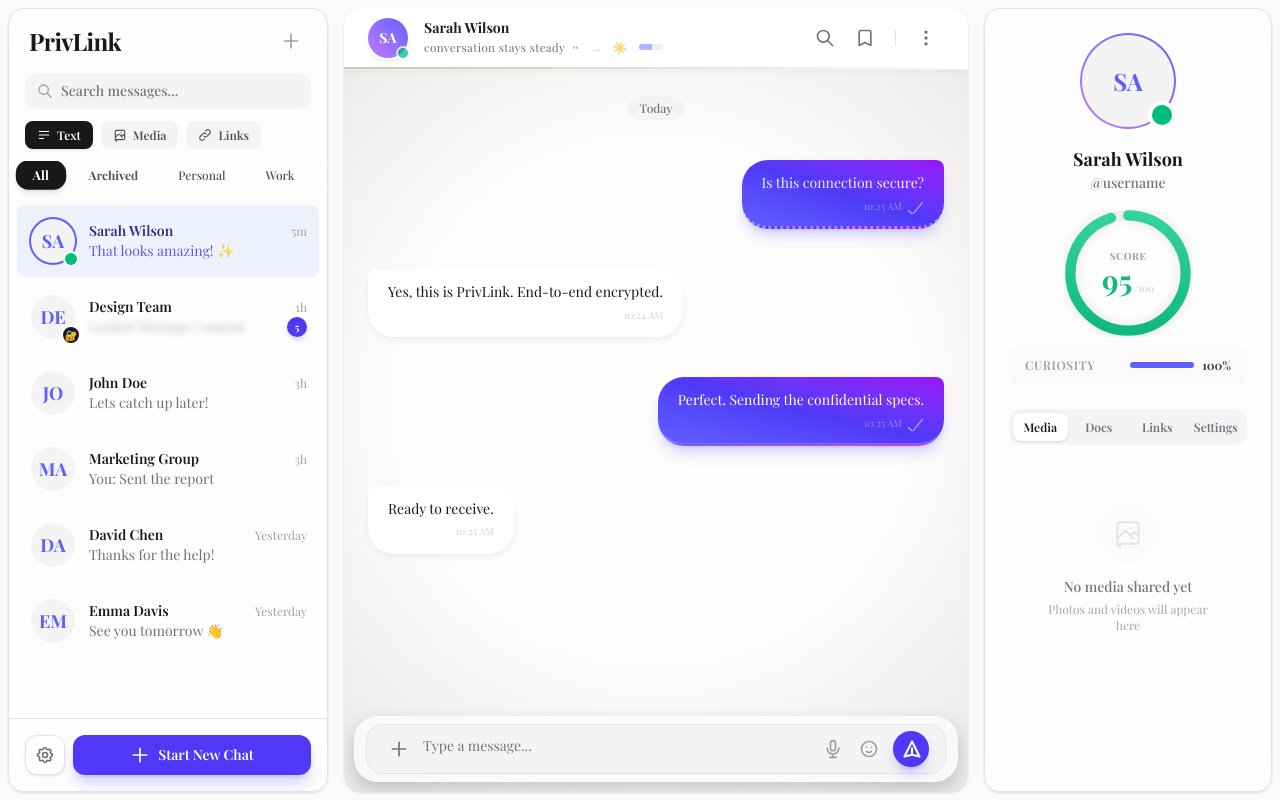
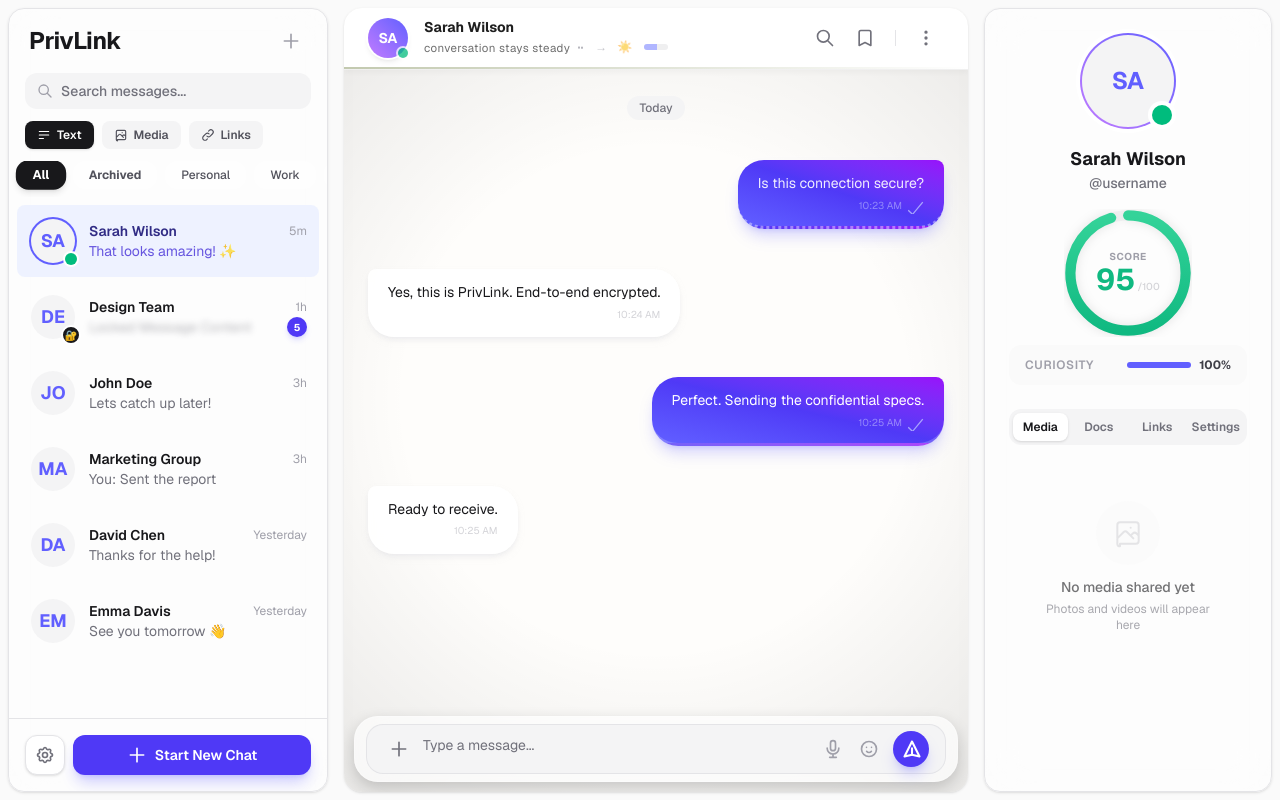
Before and after one commit to gagan2007jadaun/PrivLink, a Next.js app: page / in a window 1280 px wide. Built offline with nearby package versions, Linux system fonts and the light colour scheme; a web font is replaced by a local one.

Commit message:
Refactor: Restore default Geist Sans font

```diff
--- a/src/app/globals.css
+++ b/src/app/globals.css
@@ -104,7 +104,7 @@
 @theme inline {
   --color-background: var(--background);
   --color-foreground: var(--foreground);
-  --font-sans: var(--font-playfair);
+  --font-sans: var(--font-geist-sans);
   --font-mono: var(--font-geist-mono);
 }
 
```
